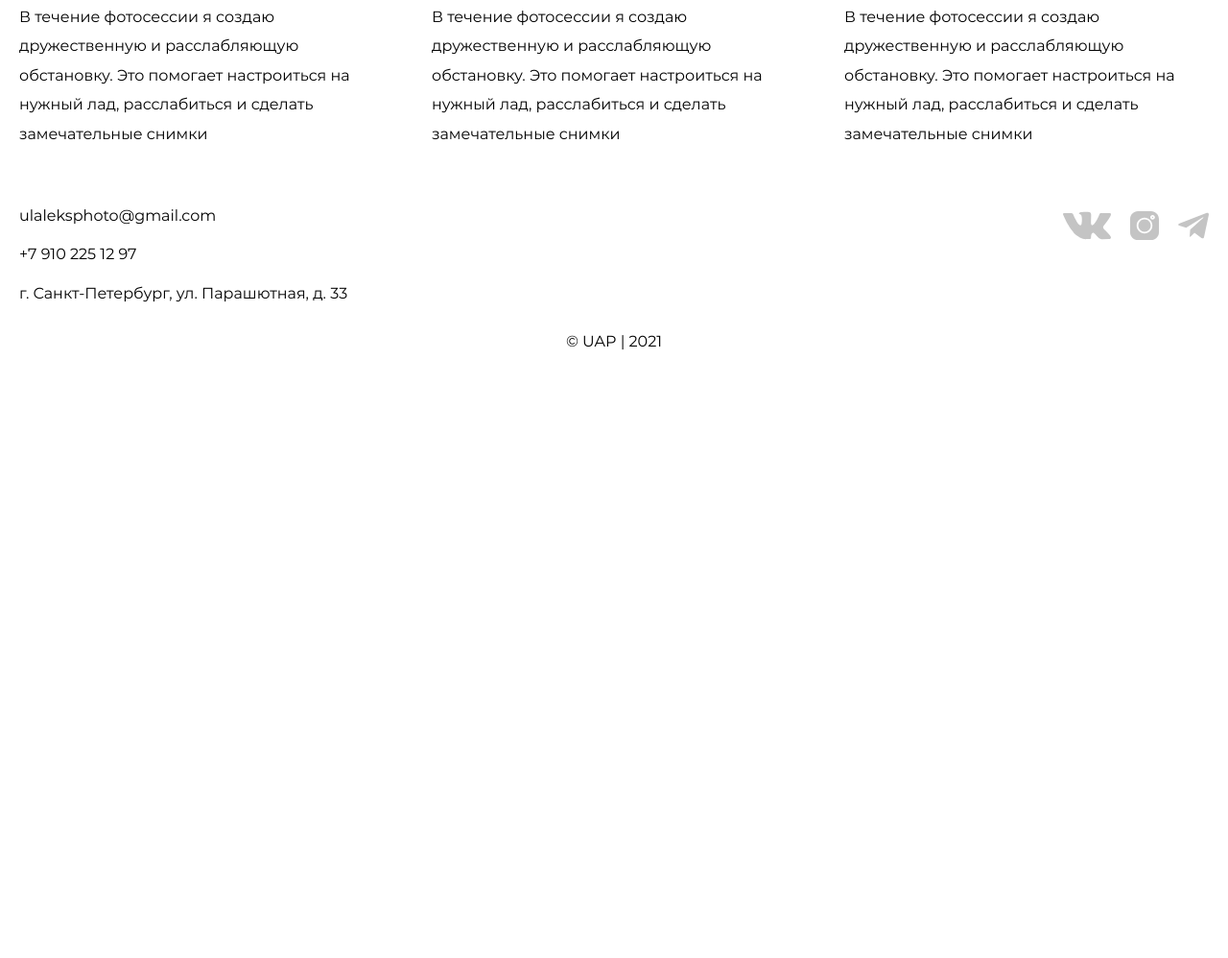
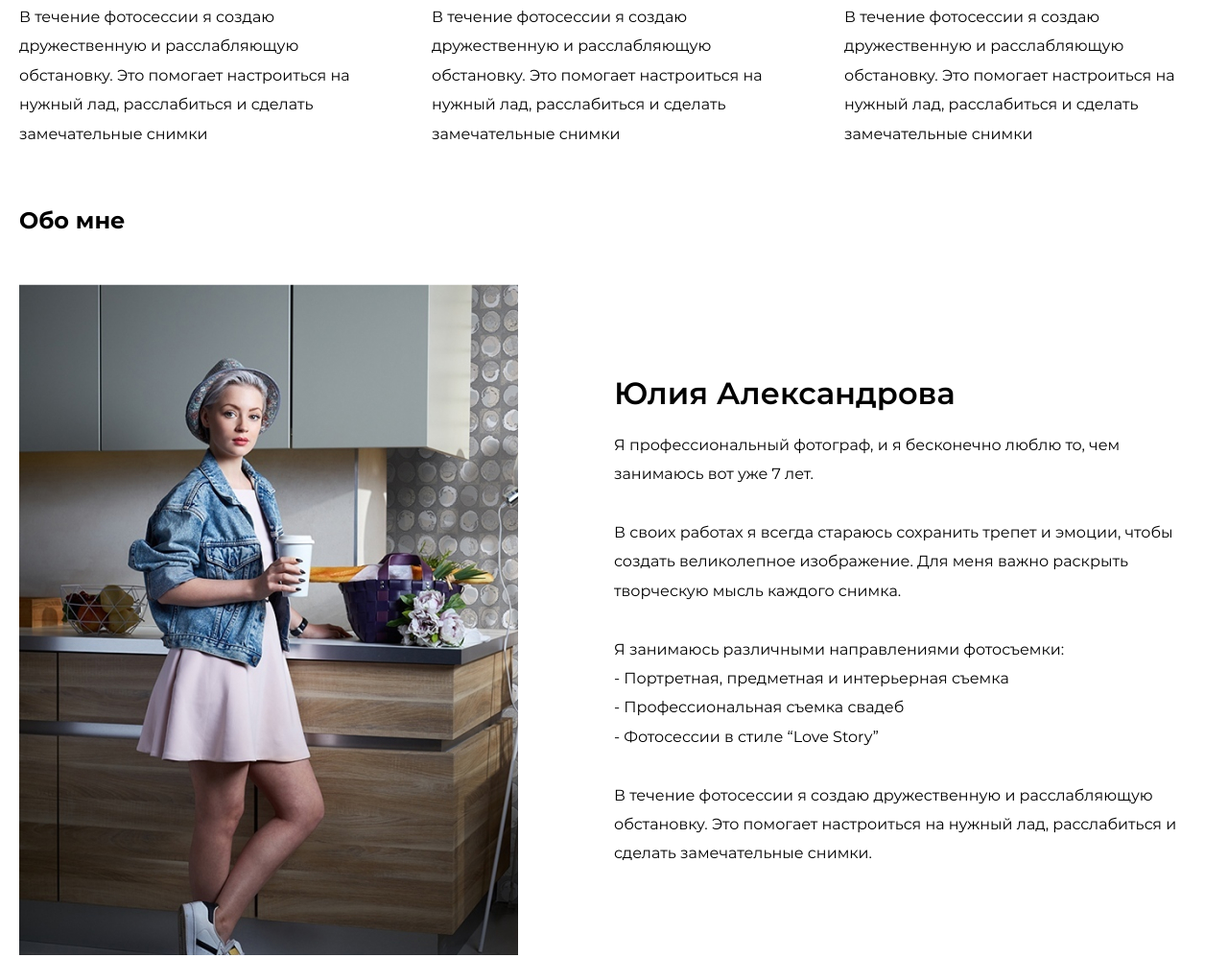
Before and after one commit to ilchenkovladislav/photograph, a website: page src/index.html in a window 1280 px wide. Shown: the part 4085-5083 px from the top of the page at 96% size. Before the commit the page ends 4482 px from the top, so only its background shows below. Drawn offline with nearby package versions, Linux system fonts and the light colour scheme; files that its build step writes are made by us from their sources.

Commit message:
Добавил блок about

```diff
--- a/src/index.html
+++ b/src/index.html
@@ -159,6 +159,38 @@
                 </ul>
             </div>
         </section>
+        <section id="about" class="about">
+            <div class="container">
+                <h2 class="secondary-title">Обо мне</h2>
+                <div class="about__wrapper">
+                    <img src="img/about-img.jpg" alt="" class="about__img">
+                    <div class="about__description">
+                        <p class="about__name">Юлия Александрова</p>
+                        <div class="about__text">Я профессиональный фотограф, и я бесконечно люблю то, чем занимаюсь вот уже 7 лет.
+
+                            <br>
+                            <br>
+
+                            В своих работах я всегда стараюсь сохранить трепет и эмоции, чтобы создать великолепное изображение. Для меня важно раскрыть творческую мысль каждого снимка.
+
+                            <br>
+                            <br>
+
+                            Я занимаюсь различными направлениями фотосъемки:
+
+                            <ul class="about__list">
+                                <li>- Портретная, предметная и интерьерная съемка</li>
+                                <li>- Профессиональная съемка свадеб</li>
+                                <li>- Фотосессии в стиле “Love Story”</li>
+                            </ul>
+
+                            <br>
+                            В течение фотосессии я создаю дружественную и расслабляющую обстановку. Это помогает настроиться на нужный лад, расслабиться и сделать замечательные снимки.
+                        </div>
+                    </div>
+                </div>
+            </div>
+        </section>
     </main>
 
     <footer class="footer">
--- /dev/null
+++ b/src/scss/blocks/about.scss
@@ -0,0 +1,47 @@
+.about {
+    padding: 30px 0;
+}
+
+.about__wrapper {
+    margin-top: 50px;
+    display: grid;
+    row-gap: 30px;
+
+    @media (min-width: 1200px) {
+        grid-template-columns: 1fr 1fr;
+        align-items: center;
+    }
+}
+
+.about__img {
+    display: block;
+    @media (max-width: 1199px) {
+        width: 100%;
+        height: 400px;
+        object-fit: cover;
+        object-position: center 10%;
+    }
+}
+
+.about__description {
+    display: grid;
+    grid-template-rows: min-content 1fr;
+    align-items: start;
+    row-gap: 15px;
+}
+
+.about__name {
+    font-size: 32px;
+    font-weight: 600;
+    line-height: 1.5em;
+}
+
+.about__text {
+    @media (min-width: 900px) and (max-width: 1199px) {
+        width: 800px;
+    }
+}
+
+.about__list {
+    list-style: none;
+}
--- a/src/scss/style.scss
+++ b/src/scss/style.scss
@@ -9,3 +9,4 @@
 @import "./blocks/price.scss";
 @import "./blocks/social.scss";
 @import "./blocks/advantages.scss";
+@import "./blocks/about.scss";
```
Also changed, not shown: src/img/about-img.jpg (added).
